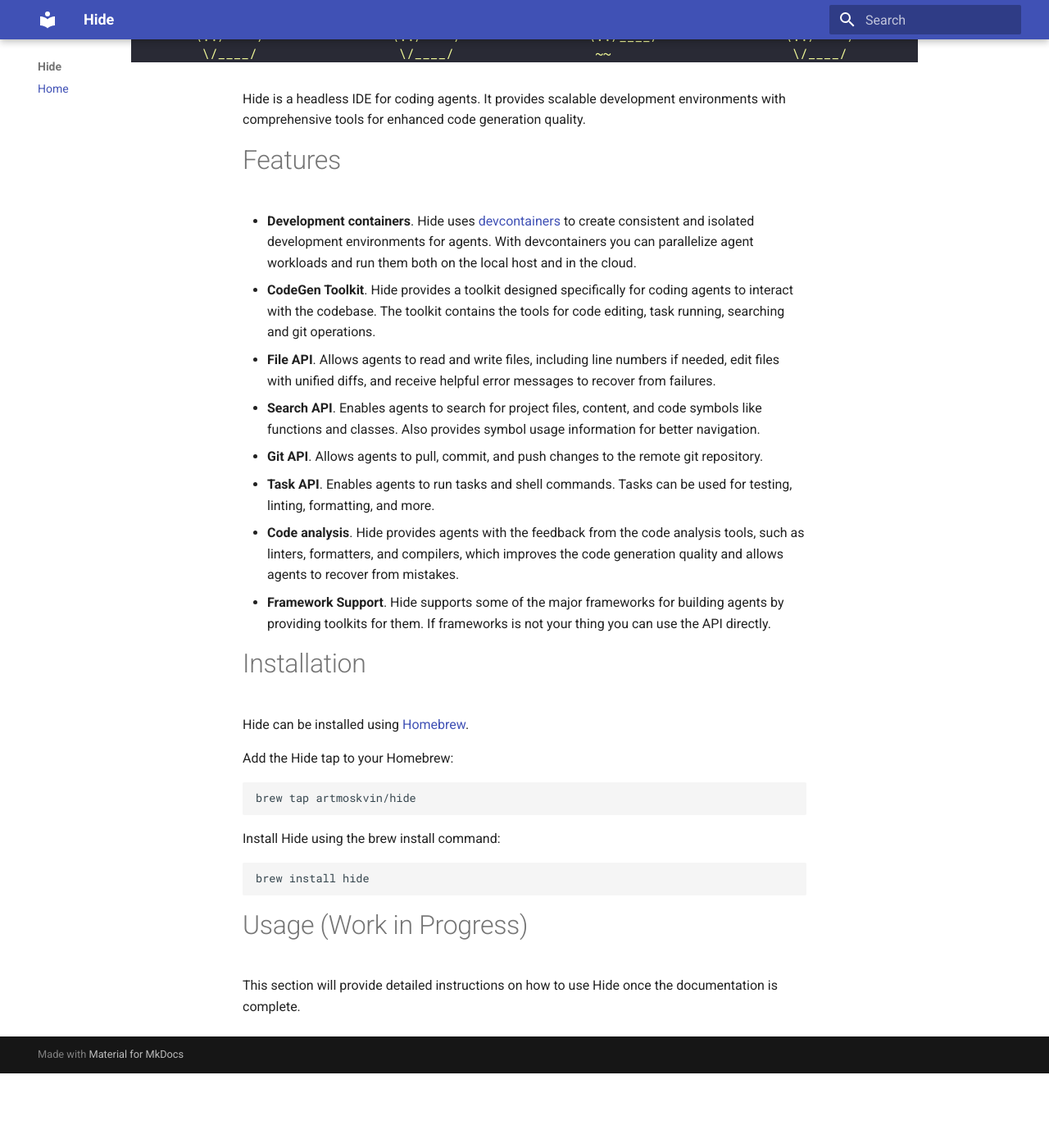
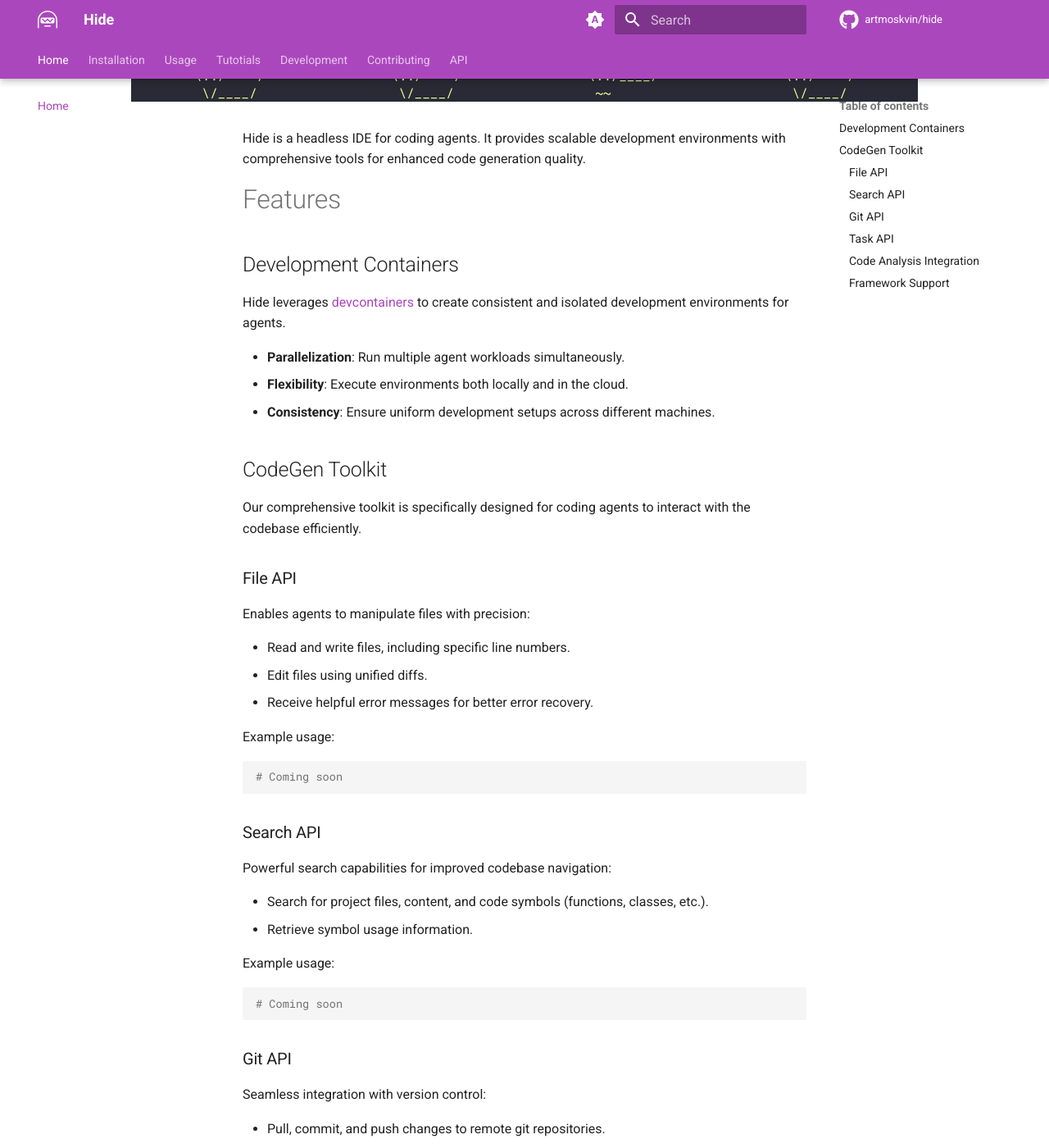
Before and after one commit to hide-org/hide, an MkDocs documentation site: the page built from docs/README.md, in a window 1280 px wide and 1400 px high, scrolled down 475 px. Shown: the whole window at 82% size. Built offline with MkDocs 1.6.1 and Material for MkDocs 9.7.7, drawn with Linux system fonts in a browser that asks for light colours; comment, search, counter and statistics services are not loaded; before the commit the page ends 1784 px from its top, so only the background shows below that; some of the changed text lies outside the part shown.

Commit message:
Init mkdocs

````diff
--- a/docs/README.md
+++ b/docs/README.md
@@ -27,30 +27,78 @@
 Hide is a headless IDE for coding agents. It provides scalable development environments with comprehensive tools for enhanced code generation quality.
 
 # Features
-- **Development containers**. Hide uses [devcontainers](https://containers.dev/) to create consistent and isolated development environments for agents. With devcontainers you can parallelize agent workloads and run them both on the local host and in the cloud.
-- **CodeGen Toolkit**. Hide provides a toolkit designed specifically for coding agents to interact with the codebase. The toolkit contains the tools for code editing, task running, searching and git operations.
-  - **File API**. Allows agents to read and write files, including line numbers if needed, edit files with unified diffs, and receive helpful error messages to recover from failures.
-  - **Search API**. Enables agents to search for project files, content, and code symbols like functions and classes. Also provides symbol usage information for better navigation.
-  - **Git API**. Allows agents to pull, commit, and push changes to the remote git repository.
-  - **Task API**. Enables agents to run tasks and shell commands. Tasks can be used for testing, linting, formatting, and more.
-- **Code analysis**. Hide provides agents with the feedback from the code analysis tools, such as linters, formatters, and compilers, which improves the code generation quality and allows agents to recover from mistakes.
-- **Framework Support**. Hide supports some of the major frameworks for building agents by providing toolkits for them. If frameworks is not your thing you can use the API directly.
 
-# Installation
+## Development Containers
 
-Hide can be installed using [Homebrew](https://brew.sh/).
+Hide leverages [devcontainers](https://containers.dev/) to create consistent and isolated development environments for agents.
 
-Add the Hide tap to your Homebrew:
+- **Parallelization**: Run multiple agent workloads simultaneously.
+- **Flexibility**: Execute environments both locally and in the cloud.
+- **Consistency**: Ensure uniform development setups across different machines.
 
-```bash
-brew tap artmoskvin/hide
+## CodeGen Toolkit
+
+Our comprehensive toolkit is specifically designed for coding agents to interact with the codebase efficiently.
+
+### File API
+
+Enables agents to manipulate files with precision:
+
+- Read and write files, including specific line numbers.
+- Edit files using unified diffs.
+- Receive helpful error messages for better error recovery.
+
+Example usage:
+```python
+# Coming soon
 ```
 
-Install Hide using the brew install command:
+### Search API
 
-```bash
-brew install hide
+Powerful search capabilities for improved codebase navigation:
+
+- Search for project files, content, and code symbols (functions, classes, etc.).
+- Retrieve symbol usage information.
+
+Example usage:
+```python
+# Coming soon
 ```
 
-# Usage (Work in Progress)
-This section will provide detailed instructions on how to use Hide once the documentation is complete.
+### Git API
+
+Seamless integration with version control:
+
+- Pull, commit, and push changes to remote git repositories.
+- Manage branches and resolve conflicts.
+
+Example usage:
+```python
+# Coming soon
+```
+
+### Task API
+
+Execute various development tasks:
+
+- Run tests, linters, formatters, and other development tools.
+- Execute shell commands within the development environment.
+
+Example usage:
+```python
+# Coming soon
+```
+
+### Code Analysis Integration
+
+Improve code generation quality with integrated analysis tools:
+
+- Receive feedback from linters, formatters, and compilers.
+- Enable agents to self-correct and learn from mistakes.
+
+### Framework Support
+
+Hide is designed to work with major agent development frameworks:
+
+- [Langchain](https://www.langchain.com/)
+- [Autogen](https://microsoft.github.io/autogen/)
--- a/mkdocs.yml
+++ b/mkdocs.yml
@@ -1,5 +1,77 @@
 site_name: Hide
+site_url: https://hide.sh
+repo_url: https://github.com/artmoskvin/hide
+repo_name: artmoskvin/hide
 nav:
   - Home: README.md
+  - Installation: installation.md
+  - Usage:
+    - usage/index.md
+    - Projects: usage/projects.md
+    - Tasks: usage/tasks.md
+    - Files: usage/files.md
+    - Seach: usage/search.md
+    - Git: usage/git.md
+  - Tutotials:
+    - tutorials/index.md
+    - Langchain: tutorials/langchain.md
+    - Autogen: tutorials/autogen.md
+    - SWE-Agent: tutorials/swe-agent.md
+  - Development: development.md
+  - Contributing: CONTRIBUTING.md
+  - API: api.md
 theme:
   name: material
+  palette:
+    # Palette toggle for automatic mode
+    - media: "(prefers-color-scheme)"
+      toggle:
+        icon: material/brightness-auto
+        name: Switch to light mode
+
+    # Palette toggle for light mode
+    - media: "(prefers-color-scheme: light)"
+      scheme: default
+      primary: purple
+      accent: green
+      toggle:
+        icon: material/toggle-switch-off-outline
+        name: Switch to dark mode
+
+    # Palette toggle for dark mode
+    - media: "(prefers-color-scheme: dark)"
+      scheme: slate
+      toggle:
+        icon: material/toggle-switch
+        name: Switch to system preference
+  icon:
+    logo: octicons/hubot-24
+    repo: fontawesome/brands/github
+  features:
+    - navigation.instant
+    - navigation.instant.progress
+    - navigation.tabs
+    - navigation.tabs.sticky
+    - navigation.indexes
+    - navigation.top
+    - navigation.footer
+    - toc.follow
+    - search.highlight
+markdown_extensions:
+  - toc:
+      permalink: true
+  - pymdownx.superfences
+  - pymdownx.highlight:
+      anchor_linenums: true
+      pygments_lang_class: true
+      line_spans: __span
+  - pymdownx.inlinehilite
+  - pymdownx.tabbed:
+      alternate_style: true
+extra:
+  social:
+    - icon: fontawesome/brands/github
+      link: https://github.com/artmoskvin/hide
+    - icon: fontawesome/brands/x-twitter
+      link: https://twitter.com/art_moskvin
+copyright: Copyright &copy; 2024 Artem Moskvin
````
Also changed, not shown: docs/CONTRIBUTING.md (added, +5 -0 lines), docs/api.md (added, +5 -0 lines), docs/development.md (added, +5 -0 lines), docs/installation.md (added, +43 -0 lines), docs/tutorials/autogen.md (added, +5 -0 lines), docs/tutorials/index.md (added, +5 -0 lines), docs/tutorials/langchain.md (added, +5 -0 lines), docs/tutorials/swe-agent.md (added, +5 -0 lines), docs/usage/files.md (added, +13 -0 lines), docs/usage/git.md (added, +5 -0 lines), docs/usage/index.md (added, +5 -0 lines), docs/usage/projects.md (added, +5 -0 lines), docs/usage/search.md (added, +5 -0 lines), docs/usage/tasks.md (added, +5 -0 lines).
